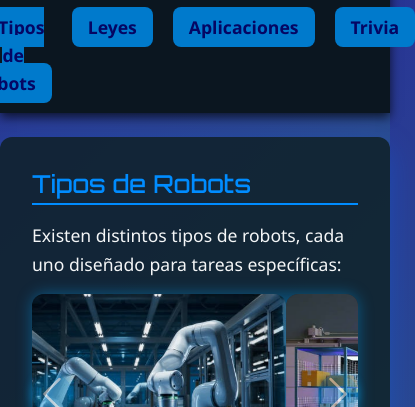
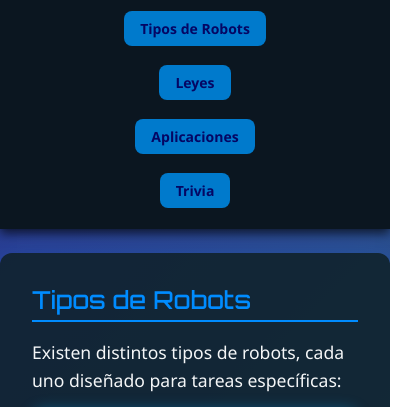
Before and after one commit to htmlkit-24/mini_web_divulgacion_cientifica, a plain HTML site: page index.html in a window 390 px wide. Shown: the part 386-793 px from the top of the page, 415 px wide, since content can reach past the window. Drawn offline with nearby package versions, Linux system fonts and the light colour scheme.

Commit message:
estilos.css

```diff
--- a/estilos.css
+++ b/estilos.css
@@ -231,7 +231,7 @@ button:hover {
 .navigation {
   display: flex;
   justify-content: center;
-  gap: 20px;
+  gap: 1rem;
   list-style: none;
   padding: 0;
   margin: 0;
@@ -286,8 +286,28 @@ button:hover {
   padding: 0.5rem 1rem;
   border-radius: 8px;
   transition: background 0.3s ease;
+   overflow: hidden;
+  text-overflow: ellipsis;
+   white-space: nowrap;
 }
 
 .navigation li a:hover {
   background: rgba(0, 204, 255, 0.2);
 }
+@media (max-width: 768px) {
+  .navigation {
+    display: flex;
+    flex-direction: column;
+    align-items: center;
+  }
+
+  .navigation li {
+    margin-bottom: 10px;
+  }
+}
+@media (max-width: 768px) {
+  .navigation li a {
+    font-size: 14px; /* o menos si lo necesitas */
+    padding: 6px 10px;
+  }
+}
```
